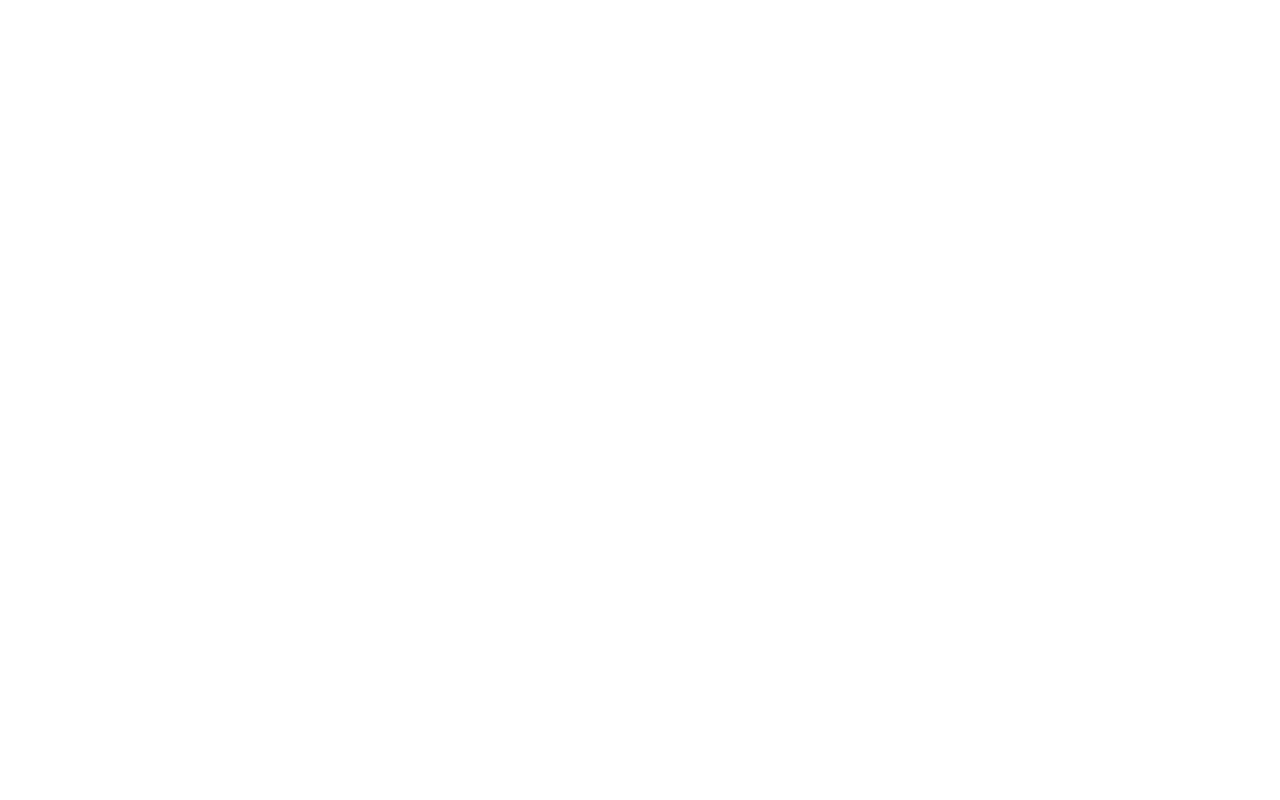
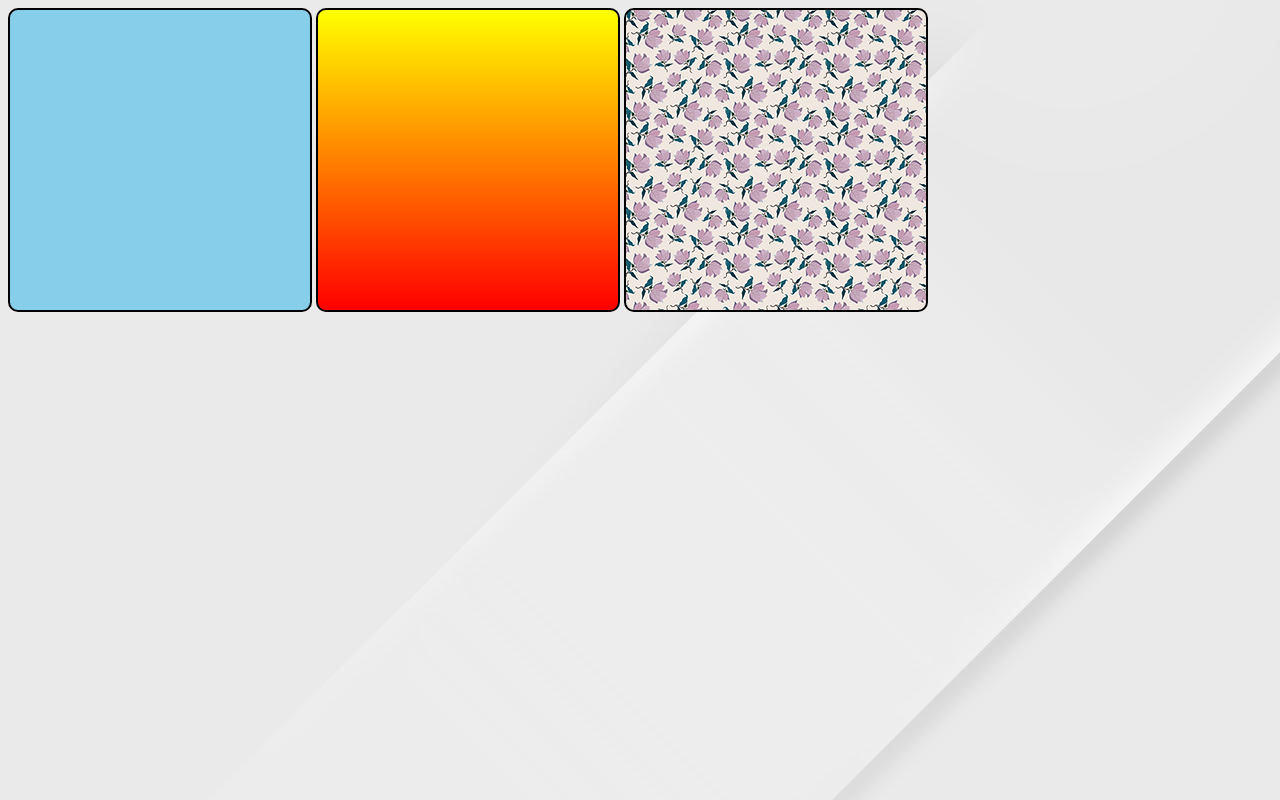
Before and after one commit to SilasJohan/html-css, a plain HTML site: page Exercisios/exe022/fundo001.html in a window 1280 px wide. Drawn offline with Linux system fonts and the light colour scheme.

Commit message:
exercicio 22

```diff
--- a/Exercisios/exe022/fundo001.html
+++ b/Exercisios/exe022/fundo001.html
@@ -5,20 +5,42 @@
     <meta name="viewport" content="width=device-width, initial-scale=1.0">
     <title>Teste de Imagem de Fundo</title>
     <style>
+
+        body{
+            background-image: url(imagens/wallpaper006.jpg);
+        }
+
         div.quadrado{
-            border: 1px solid black;
+            background-color: lightgray;
+            border-radius: 10px;
+            display: inline-block;
+            border: 2px solid black;
+            height: 300px;
+            width: 300px;
+        }
+
+        div#q1{
+            background-color: skyblue;
+        }
+
+        div#q2{
+            background-image: linear-gradient(to bottom, yellow, red);
+        }
+
+        div#q3{
+            background-image: url("imagens/pattern003.png");
         }
 
     </style>
 </head>
 <body>
-    <div class="quadrada">
+    <div class="quadrado" id="q1">
 
     </div>
-    <div class="quadrada">
+    <div class="quadrado" id="q2">
 
     </div>
-    <div class="quadrada">
+    <div class="quadrado" id="q3">
 
     </div>
 
```
Also changed, not shown: Exercisios/exe022/imagens/fundo001.html (deleted, +0 -28 lines).
